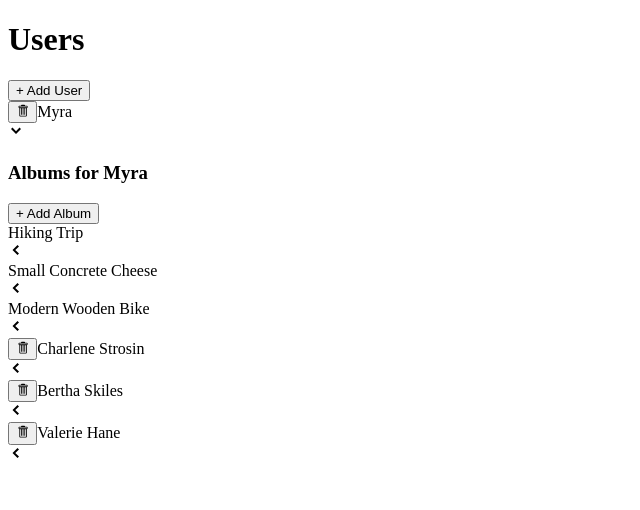
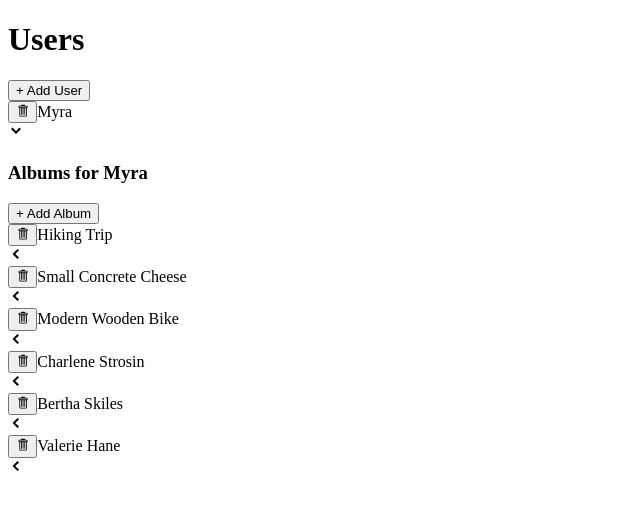
Before and after one commit to jakedusing/react-media, a React (Create React App) app: page / in a window 1280 px wide. Both pictures are taken after a click on the element 640 px from the left and 133 px from the top of the page. Shown: the top 510 px of the page, without its empty margins (0-640 px from the left). Built offline with nearby package versions, Linux system fonts and the light colour scheme; data requests are answered from the project's data file.

Commit message:
refactor album list

```diff
--- a/src/components/AlbumsList.js
+++ b/src/components/AlbumsList.js
@@ -2,6 +2,7 @@
 import Skeleton from "./Skeleton";
 import ExpandablePanel from "./ExpandlePanel";
 import Button from "./Button";
+import AlbumsListItem from "./AlbumsListItem";
 
 function AlbumsList({ user }) {
   const { data, error, isLoading } = useFetchAlbumsQuery(user);
@@ -18,12 +19,7 @@
     content = <div>Error loading albums.</div>;
   } else {
     content = data.map((album) => {
-      const header = <div>{album.title}</div>;
-      return (
-        <ExpandablePanel key={album.id} header={header}>
-          List of photos in the album
-        </ExpandablePanel>
-      );
+      return <AlbumsListItem key={album.id} album={album} />;
     });
   }
 
--- /dev/null
+++ b/src/components/AlbumsListItem.js
@@ -0,0 +1,22 @@
+import { GoTrashcan } from "react-icons/go";
+import Button from "./Button";
+import ExpandablePanel from "./ExpandlePanel";
+
+function AlbumsListItem({ album }) {
+  const header = (
+    <div>
+      <Button>
+        <GoTrashcan />
+      </Button>
+      {album.title}
+    </div>
+  );
+
+  return (
+    <ExpandablePanel key={album.id} header={header}>
+      List of photos in the album
+    </ExpandablePanel>
+  );
+}
+
+export default AlbumsListItem;
```
